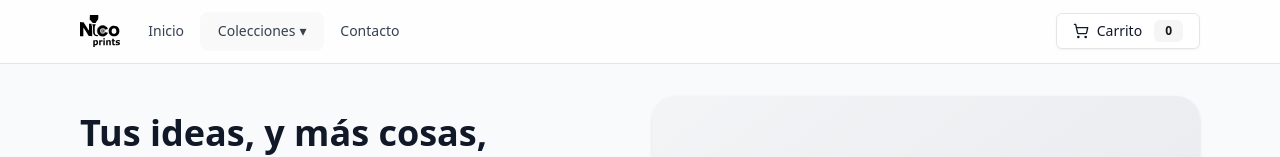
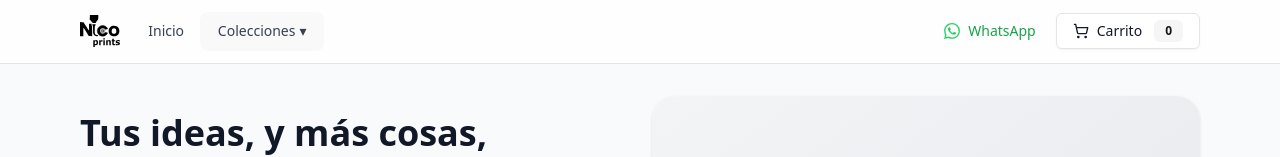
Before and after one commit to nicoyuste/NicoPrints, a React (Vite) app: page / in a window 1280 px wide. Shown: the top 157 px of the page. Built offline with nearby package versions, Linux system fonts and the light colour scheme.

Commit message:
Contact UX: add WhatsApp CTA in header and pedidos page; remove email Contact from menus; add whatsapp.svg; spacing and GA4 tracking tweaks

```diff
--- a/src/Shop3D.jsx
+++ b/src/Shop3D.jsx
@@ -12,7 +12,7 @@ import Magic from '@/collections/Magic'
 import ProductDetail from '@/components/ProductDetail'
 import PayPalIcon from '@/components/icons/PayPalIcon'
 import CustomOrderForm from '@/components/CustomOrderForm'
-import { CONTACT_EMAIL, PAYPAL_BUSINESS_EMAIL, SHIPPING_FEE_EUR } from '@/config'
+import { CONTACT_EMAIL, PAYPAL_BUSINESS_EMAIL, SHIPPING_FEE_EUR, WHATSAPP_PHONE, WHATSAPP_DEFAULT_MESSAGE } from '@/config'
 import { trackEventGA4 } from '@/lib/utils'
 import useLocalStorage from '@/lib/useLocalStorage'
 import { formatPrice } from '@/lib/format'
@@ -221,10 +221,20 @@ export default function Shop3D() {
                 </div>
               )}
             </div>
-            <a href={`mailto:${CONTACT_EMAIL}`} className="text-sm text-gray-700 hover:text-gray-900">Contacto</a>
           </nav>
           {/* Botón menú móvil */}
-          <div className="ml-auto flex items-center gap-2">
+          <div className="ml-auto flex items-center gap-3">
+            {/* WhatsApp button next to cart (desktop only) */}
+            <a
+              href={`https://wa.me/${encodeURIComponent((WHATSAPP_PHONE || '').replace(/[^+\d]/g, '').replace(/^\+/, ''))}?text=${encodeURIComponent(WHATSAPP_DEFAULT_MESSAGE || '')}`}
+              target="_blank"
+              rel="noopener noreferrer"
+              onClick={() => { try { trackEventGA4('contact_whatsapp_click', { location: 'header_right' }) } catch (_) {} }}
+              className="hidden md:inline-flex items-center gap-2 text-sm text-green-600 hover:text-green-700 pr-2"
+            >
+              <img src={`${import.meta.env.BASE_URL}whatsapp.svg`} alt="WhatsApp" className="w-4 h-4" />
+              <span>WhatsApp</span>
+            </a>
             <Sheet open={mobileMenuOpen} onOpenChange={setMobileMenuOpen}>
               <SheetTrigger asChild>
                 <Button variant="outline" className="gap-2 md:hidden">
@@ -243,7 +253,18 @@ export default function Shop3D() {
                     <a href="#taller" className="block text-sm text-gray-700 hover:underline" onClick={() => setMobileMenuOpen(false)}>Taller y organización</a>
                     <a href="#magic" className="block text-sm text-gray-700 hover:underline" onClick={() => setMobileMenuOpen(false)}>Magic: The Gathering</a>
                   </div>
-                  <a href={`mailto:${CONTACT_EMAIL}`} className="block text-sm text-gray-700 hover:underline" onClick={() => setMobileMenuOpen(false)}>Contacto</a>
+                  <a
+                    href={`https://wa.me/${encodeURIComponent((WHATSAPP_PHONE || '').replace(/[^+\d]/g, '').replace(/^\+/, ''))}?text=${encodeURIComponent(WHATSAPP_DEFAULT_MESSAGE || '')}`}
+                    target="_blank"
+                    rel="noopener noreferrer"
+                    className="flex items-center gap-2 text-sm text-green-600 hover:underline"
+                    onClick={() => {
+                      try { trackEventGA4('contact_whatsapp_click', { location: 'mobile_menu' }) } catch (_) {}
+                      setMobileMenuOpen(false)
+                    }}
+                  >
+                    <img src={`${import.meta.env.BASE_URL}whatsapp.svg`} alt="WhatsApp" className="w-4 h-4" /> WhatsApp
+                  </a>
                 </div>
               </SheetContent>
             </Sheet>
--- /dev/null
+++ b/src/components/icons/WhatsAppIcon.jsx
@@ -0,0 +1,8 @@
+export default function WhatsAppIcon(props) {
+  return (
+    <svg viewBox="0 0 24 24" aria-hidden="true" {...props}>
+      <path fill="#25D366" d="M.057 24l1.687-6.163a11.867 11.867 0 01-1.62-6.003C.122 5.281 5.403 0 12.057 0c3.182 0 6.167 1.24 8.41 3.484a11.82 11.82 0 013.49 8.413c-.003 6.654-5.284 11.935-11.94 11.935a11.9 11.9 0 01-6.003-1.617L.057 24zm6.597-3.807c1.72 1.017 3.276 1.633 5.392 1.635 5.448.003 9.886-4.431 9.889-9.877.002-5.463-4.415-9.89-9.881-9.893-5.445-.003-9.88 4.43-9.883 9.873a9.82 9.82 0 001.662 5.44l-.999 3.648 3.82-.826z"/>
+      <path fill="#fff" d="M17.472 14.382c-.297-.149-1.758-.867-2.03-.967-.273-.099-.471-.148-.67.15-.198.297-.767.966-.94 1.164-.173.199-.347.223-.644.074-.297-.15-1.255-.462-2.39-1.475-.883-.788-1.48-1.761-1.654-2.059-.173-.297-.018-.458.13-.606.134-.133.298-.347.446-.52.149-.173.198-.298.298-.497.099-.198.05-.372-.025-.521-.075-.149-.669-1.612-.916-2.207-.242-.58-.487-.5-.669-.51l-.571-.01c-.198 0-.52.074-.792.372s-1.04 1.016-1.04 2.479 1.065 2.876 1.213 3.074c.149.198 2.095 3.2 5.076 4.487.709.306 1.262.489 1.694.626.712.227 1.36.195 1.872.118.571-.085 1.758-.718 2.006-1.413.248-.695.248-1.29.173-1.413-.074-.124-.272-.198-.57-.347z"/>
+    </svg>
+  )
+}
--- a/src/config.js
+++ b/src/config.js
@@ -1,3 +1,9 @@
 export const CONTACT_EMAIL = 'info@nicoprints.com'
 export const PAYPAL_BUSINESS_EMAIL = 'info@nicoprints.com'
 export const SHIPPING_FEE_EUR = 5
+
+// WhatsApp contact. Use full international format without '+' or with it; we'll sanitize when building URLs.
+// Example: '34600111222' or '+34 600 111 222'
+export const WHATSAPP_PHONE = '34679042365'
+// Optional default message shown in WhatsApp composer
+export const WHATSAPP_DEFAULT_MESSAGE = 'Hola, me interesa un encargo a medida.'
```
Also changed, not shown: public/encargos.html (+30 -1 lines), public/whatsapp.svg (added), 1 other file (tests, documents, lock files or other folders).
